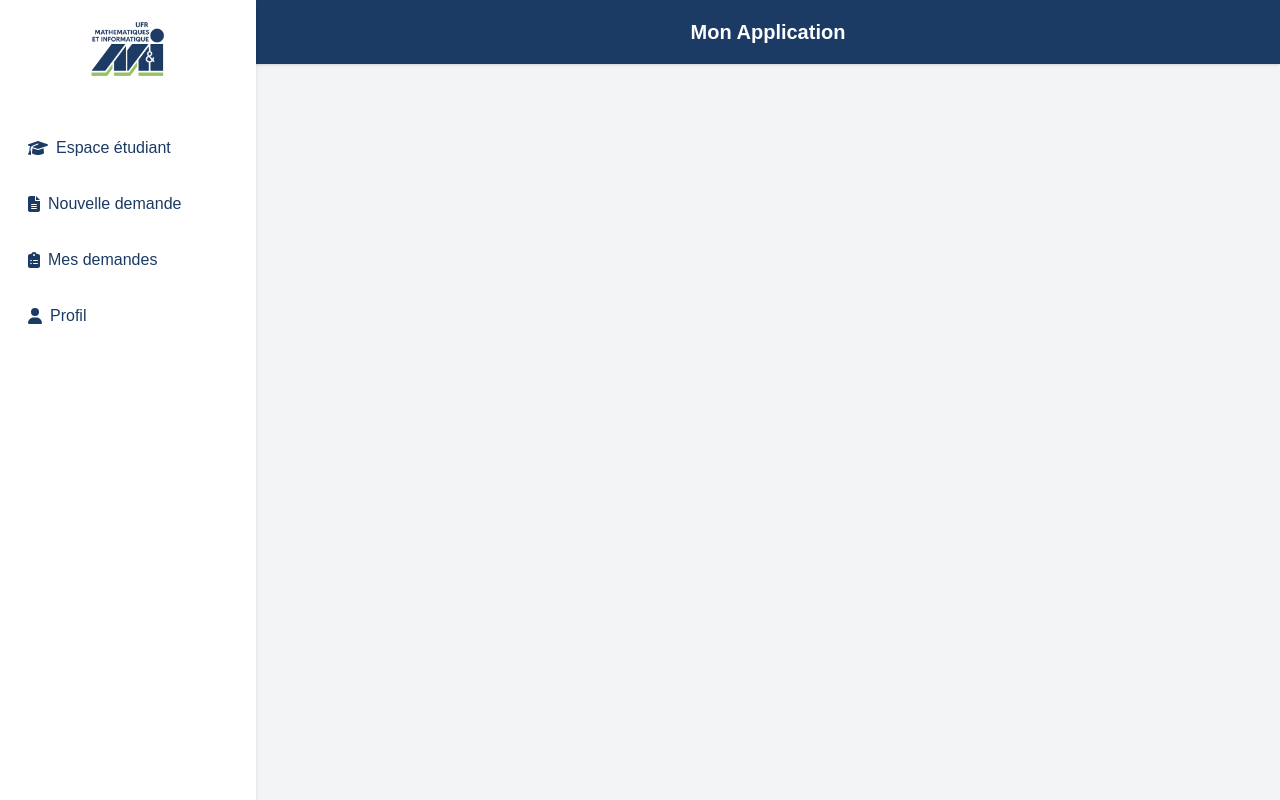
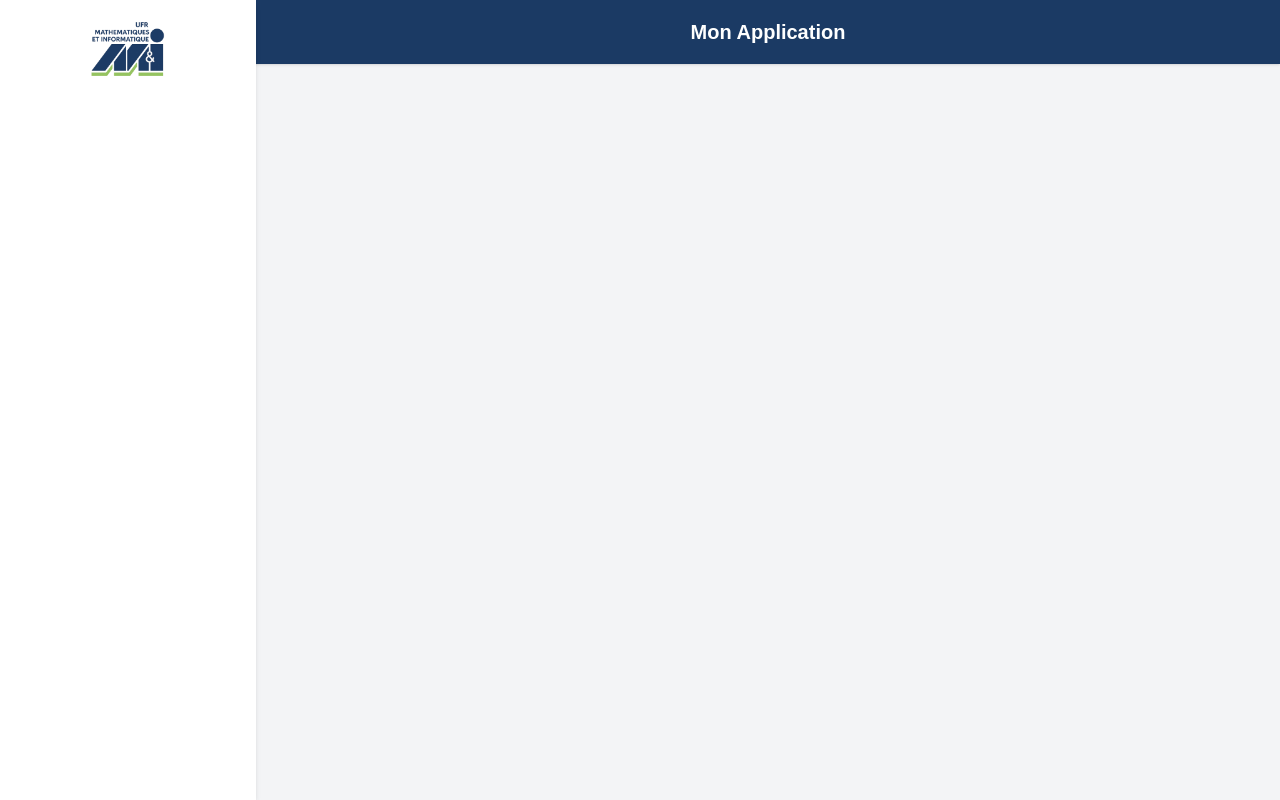
Before and after one commit to PROJECT-FOR-UFHB/MIAGE_PROJECT_V1, a Vue app in the folder gestion-miage/frontend/: page / in a window 1280 px wide. Built offline with nearby package versions, Linux system fonts and the light colour scheme; a web font is replaced by a local one.

Commit message:
modification du front

```diff
--- a/gestion-miage/frontend/src/components/BaseLayout.vue
+++ b/gestion-miage/frontend/src/components/BaseLayout.vue
@@ -1,8 +1,13 @@
-<!-- BaseLayout.vue -->
+<!-- src/components/BaseLayout.vue -->
 <template>
   <div class="relative min-h-screen font-sans text-gray-800 bg-gray-100">
-      <component :is="selectedSidebar" />
-      <component :is="selectedHeader" :title="headerTitle" :icon="headerIcon" />
+    <!-- Sidebar générique -->
+    <Sidebar />
+
+    <!-- Header générique avec titre et icône dynamiques -->
+    <Header :title="headerTitle" :icon="headerIcon" />
+
+    <!-- Contenu de page -->
     <main class="pl-64 pt-6">
       <router-view />
     </main>
@@ -12,24 +17,15 @@
 <script setup>
 import { computed } from 'vue'
 import { useRoute } from 'vue-router'
-  import StudentSidebar from '@/components/etudiants/Sidebar.vue'
-  import StudentHeader from '@/components/etudiants/Header.vue'
-  import SecretarySidebar from '@/components/secretariat/Sidebar.vue'
-  import SecretaryHeader from '@/components/secretariat/Header.vue'
 
+// Composants centralisés
+import Sidebar from '@/components/ui/Sidebar.vue'
+import Header from '@/components/ui/Header.vue'
+
+// Accès à la route courante
 const route = useRoute()
 
-  // Sélection de la bonne sidebar/header
-  const selectedSidebar = computed(() => {
-    if (route.path.includes('/secretariat')) return SecretarySidebar
-    return StudentSidebar
-  })
-  const selectedHeader = computed(() => {
-    if (route.path.includes('/secretariat')) return SecretaryHeader
-    return StudentHeader
-  })
-
-  // Récupération du titre et de l’icône via meta
+// Titre et icône du header via meta dans le routeur
 const headerTitle = computed(() => route.meta.headerTitle || 'Mon Application')
 const headerIcon = computed(() => route.meta.headerIcon || ['fas', 'question'])
 </script>
--- a/gestion-miage/frontend/src/components/etudiants/Header.vue
+++ /dev/null
@@ -1,22 +0,0 @@
-<!-- src/components/etudiants/Header.vue -->
-<template>
-  <header class="bg-brandBlue h-16 flex items-center pl-64 justify-center text-white shadow">
-    <div class="flex items-center">
-      <font-awesome-icon :icon="icon" class="mr-2 text-brandGreen" />
-      <h1 class="text-xl font-semibold">{{ title }}</h1>
-    </div>
-  </header>
-</template>
-
-<script setup>
-const props = defineProps({
-  title: {
-    type: String,
-    required: true
-  },
-  icon: {
-    type: Array,
-    required: true
-  }
-})
-</script>
--- a/gestion-miage/frontend/src/components/etudiants/Sidebar.vue
+++ /dev/null
@@ -1,61 +0,0 @@
-<template>
-  <aside class="absolute top-0 left-0 h-full w-64 bg-white p-4 shadow-md">
-    <div class="mb-8 flex justify-center">
-      <img
-        src="/src/assets/logo_de_miage.png"
-        alt="Logo MIAGE"
-        class="h-20"
-      />
-    </div>
-    <!-- Navigation -->
-    <nav>
-      <ul class="space-y-4">
-        <li>
-          <!-- Lien Espace étudiant -->
-          <router-link
-            to="/etudiants/espace-etudiant"
-            class="block text-brandBlue px-3 py-2 rounded hover:bg-gray-100 transition-colors flex items-center"
-            active-class="bg-gray-100 font-semibold"
-          >
-            <font-awesome-icon :icon="['fas', 'graduation-cap']" class="mr-2 text-brandBlue" />
-            Espace étudiant
-          </router-link>
-        </li>
-        <li>
-          <!-- Lien Nouvelle demande -->
-          <router-link
-            to="/etudiants/nouvelle-demande"
-            class="block text-brandBlue px-3 py-2 rounded hover:bg-gray-100 transition-colors flex items-center"
-            active-class="bg-gray-100 font-semibold"
-          >
-            <font-awesome-icon :icon="['fas', 'file-alt']" class="mr-2 text-brandBlue" />
-            Nouvelle demande
-          </router-link>
-        </li>
-        <li>
-          <!-- Lien Mes demandes -->
-          <router-link
-            to="#"
-            class="block text-brandBlue px-3 py-2 rounded hover:bg-gray-100 transition-colors flex items-center"
-          >
-            <font-awesome-icon :icon="['fas', 'clipboard-list']" class="mr-2 text-brandBlue" />
-            Mes demandes
-          </router-link>
-        </li>
-        <li>
-          <!-- Lien Profil -->
-          <router-link
-            to="#"
-            class="block text-brandBlue px-3 py-2 rounded hover:bg-gray-100 transition-colors flex items-center"
-          >
-            <font-awesome-icon :icon="['fas', 'user']" class="mr-2 text-brandBlue" />
-            Profil
-          </router-link>
-        </li>
-      </ul>
-    </nav>
-  </aside>
-</template>
-
-<script setup>
-</script>
--- a/gestion-miage/frontend/src/components/secretariat/Sidebar.vue
+++ /dev/null
@@ -1,37 +0,0 @@
-<template>
-  <aside class="absolute top-0 left-0 h-full w-64 bg-white p-4 shadow-md">
-    <div class="mb-8 flex justify-center">
-      <img src="/src/assets/logo_de_miage.png" alt="Logo MIAGE" class="h-20" />
-    </div>
-    <nav>
-      <ul class="space-y-4">
-        <!-- Lien vers le tableau de bord -->
-        <li>
-          <router-link
-            to="/secretariat/tableau-de-bord"
-            class="flex items-center text-gray-800 px-3 py-2 rounded hover:bg-gray-100 transition-colors"
-            active-class="bg-gray-100 font-semibold"
-          >
-            <font-awesome-icon :icon="['fas', 'chart-simple']" class="mr-2 text-brandBlue" />
-            Tableau de bord
-          </router-link>
-        </li>
-        <!-- Lien vers les demandes reçues -->
-        <li>
-          <router-link
-            to="/secretariat/demandes-recus"
-            class="flex items-center text-gray-800 px-3 py-2 rounded hover:bg-gray-100 transition-colors"
-            active-class="bg-gray-100 font-semibold"
-          >
-            <font-awesome-icon :icon="['fas', 'clipboard-list']" class="mr-2 text-brandBlue" />
-            Demandes reçues
-          </router-link>
-        </li>
-      </ul>
-    </nav>
-  </aside>
-</template>
-
-<script setup>
-// Rien de spécial
-</script>
--- a/gestion-miage/frontend/src/components/secretariat/Header.vue
+++ b/gestion-miage/frontend/src/components/ui/Header.vue
@@ -11,11 +11,11 @@
   const props = defineProps({
     title: {
       type: String,
-      default: 'Mon Application'
+      required: true
     },
     icon: {
       type: Array,
-      default: () => ['fas', 'question']
+      required: true
     }
   })
   </script>
--- /dev/null
+++ b/gestion-miage/frontend/src/components/ui/Sidebar.vue
@@ -0,0 +1,49 @@
+<script setup>
+import { computed } from 'vue'
+import { useRoute } from 'vue-router'
+
+const route = useRoute()
+
+// Détection du contexte selon le chemin
+const links = computed(() => {
+  if (route.path.includes('/etudiants')) {
+    return [
+      { to: '/etudiants/espace-etudiant', label: 'Espace étudiant', icon: ['fas', 'graduation-cap'] },
+      { to: '/etudiants/nouvelle-demande', label: 'Nouvelle demande', icon: ['fas', 'file-alt'] },
+      { to: '#', label: 'Mes demandes', icon: ['fas', 'clipboard-list'] },
+      { to: '#', label: 'Profil', icon: ['fas', 'user'] }
+    ]
+  }
+
+  if (route.path.includes('/secretariat')) {
+    return [
+      { to: '/secretariat/tableau-de-bord', label: 'Tableau de bord', icon: ['fas', 'chart-simple'] },
+      { to: '/secretariat/demandes-recus', label: 'Demandes reçues', icon: ['fas', 'clipboard-list'] }
+    ]
+  }
+
+  return []
+})
+</script>
+
+<template>
+  <aside class="absolute top-0 left-0 h-full w-64 bg-white p-4 shadow-md">
+    <div class="mb-8 flex justify-center">
+      <img src="/src/assets/logo_de_miage.png" alt="Logo MIAGE" class="h-20" />
+    </div>
+    <nav>
+      <ul class="space-y-4">
+        <li v-for="(link, index) in links" :key="index">
+          <router-link
+            :to="link.to"
+            class="block text-brandBlue px-3 py-2 rounded hover:bg-gray-100 transition-colors flex items-center"
+            active-class="bg-gray-100 font-semibold"
+          >
+            <font-awesome-icon :icon="link.icon" class="mr-2 text-brandBlue" />
+            {{ link.label }}
+          </router-link>
+        </li>
+      </ul>
+    </nav>
+  </aside>
+</template>
--- a/gestion-miage/frontend/src/router/index.js
+++ b/gestion-miage/frontend/src/router/index.js
@@ -1,7 +1,11 @@
 import { createRouter, createWebHistory } from 'vue-router'
 import BaseLayout from '@/components/BaseLayout.vue'
+
+// Pages étudiants
 import NouvelleDemande from '@/pages/etudiants/NouvelleDemande.vue'
 import EspaceEtudiant from '@/pages/etudiants/EspaceEtudiant.vue'
+
+// Pages secrétariat
 import DemandesRecues from '@/pages/secretariat/DemandesRecues.vue'
 import Dashboard from '@/pages/secretariat/Dashboard.vue'
 
@@ -29,10 +33,10 @@ const routes = [
           headerIcon: ['fas', 'file-alt']
         }
       },
-      // Routes pour la secrétaire (exemples)
+      // Routes pour la secrétaire
       {
         path: 'secretariat/tableau-de-bord',
-        name: 'SecretaryDashboard',
+        name: 'DashboardSecretaire',
         component: Dashboard,
         meta: {
           headerTitle: 'Tableau de bord',
@@ -58,7 +62,7 @@ const routes = [
 
 const router = createRouter({
   history: createWebHistory(),
-  routes,
+  routes
 })
 
 export default router
```
Lines whose indentation alone changed are shown as unchanged.
